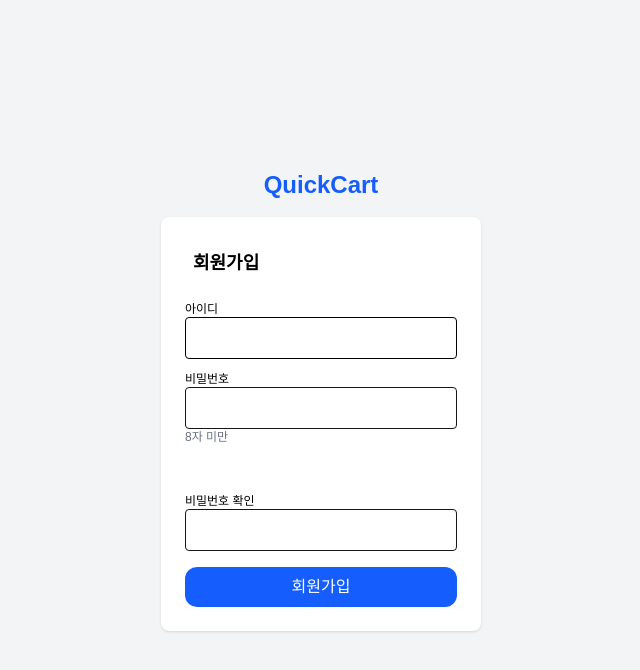
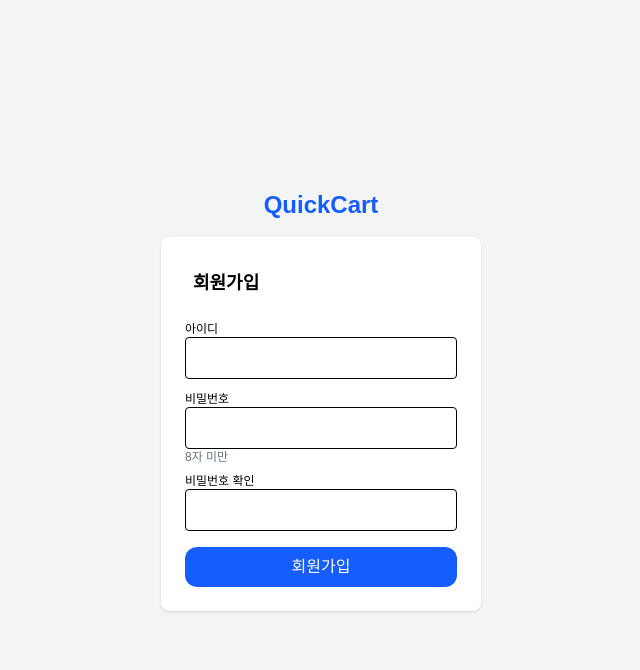
Before and after one commit to yhd0210/cybermal_parcFE, a Next.js app: page /login in a window 1280 px wide. Both pictures are taken after a click on the button "회원가입". Shown: the top 670 px of the page, without its empty margins (319-959 px from the left). Built offline with nearby package versions, Linux system fonts and the light colour scheme.

Commit message:
v1.0.1 text-color_update

```diff
--- a/app/login/page.js
+++ b/app/login/page.js
@@ -28,7 +28,7 @@ export default function LoginPage() {
           type="text"
           value={username}
           onChange={(e) => setUsername(e.target.value)}
-          className="w-full p-2 mb-3 border rounded"
+          className="w-full p-2 mb-3 border rounded text-black"
         />
       </div>
       <div>
@@ -37,7 +37,7 @@ export default function LoginPage() {
           type="password"
           value={password}
           onChange={(e) => setPassword(e.target.value)}
-          className="w-full p-2 mb-4 border rounded"
+          className="w-full p-2 mb-4 border rounded text-black"
         />
         </div>
         <div className='flex flex-col items-center space-y-5'>
@@ -79,15 +79,15 @@ return (
     type="password"
     value={password}
     onChange={(e) => setPassword(e.target.value)}
-    className="w-full p-2 border rounded"
+    className="w-full p-2 border rounded text-black"
   />
-  <h1 className='text-gray-500 text-xs mb-12'>8자 미만</h1>
+  <h1 className='text-gray-500 text-xs mb-2'>8자 미만</h1> {/* mb-12 → mb-2 */}
   <h1 className='text-black text-xs'>비밀번호 확인</h1>
   <input
     type="password"
     value={password}
     onChange={(e) => setPassword(e.target.value)}
-    className="w-full p-2 mb-4 border rounded"
+    className="w-full p-2 mb-4 border rounded text-black"
   />
   </div>
   <div className='flex flex-col items-center space-y-5'>
```
